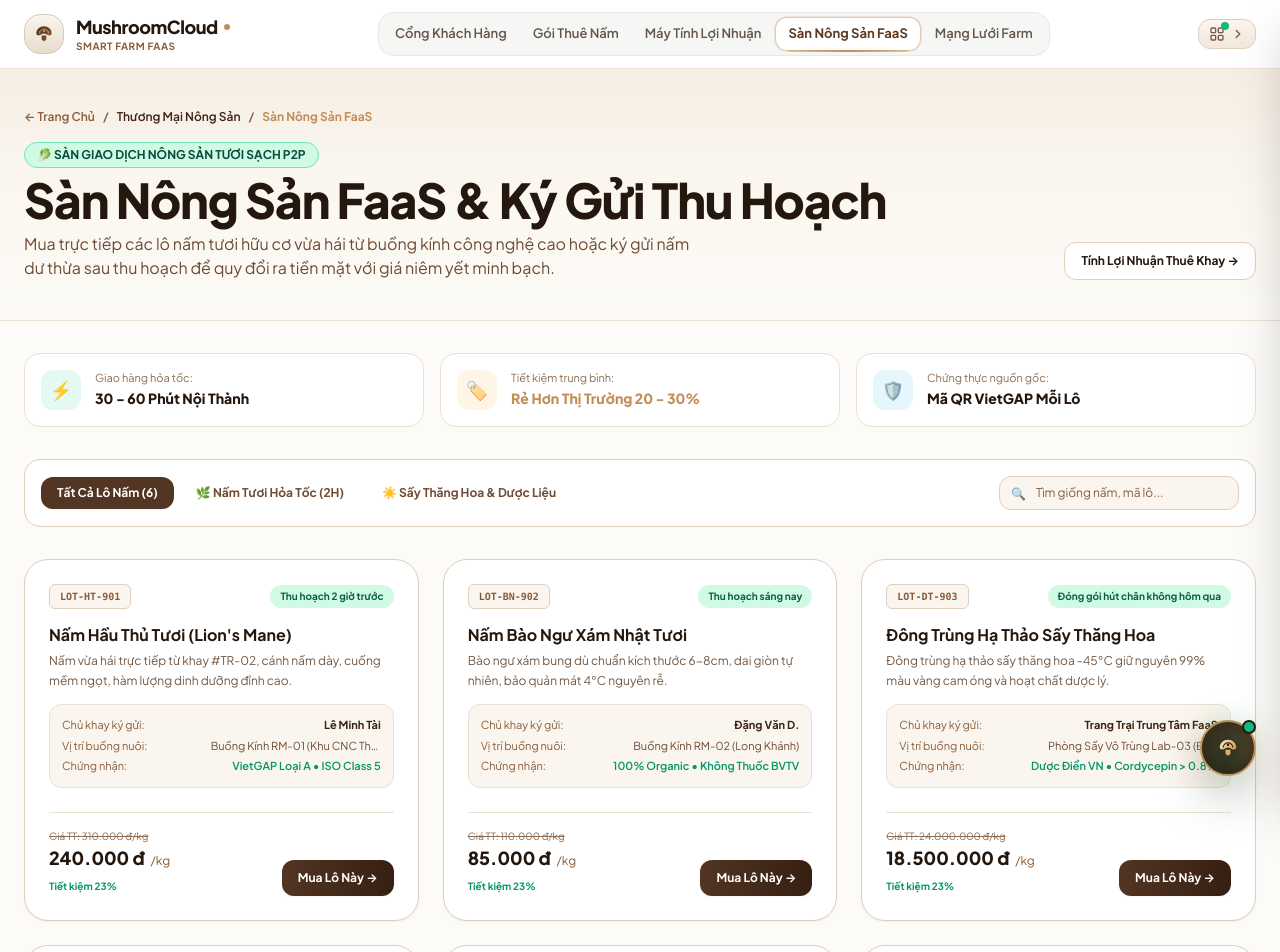
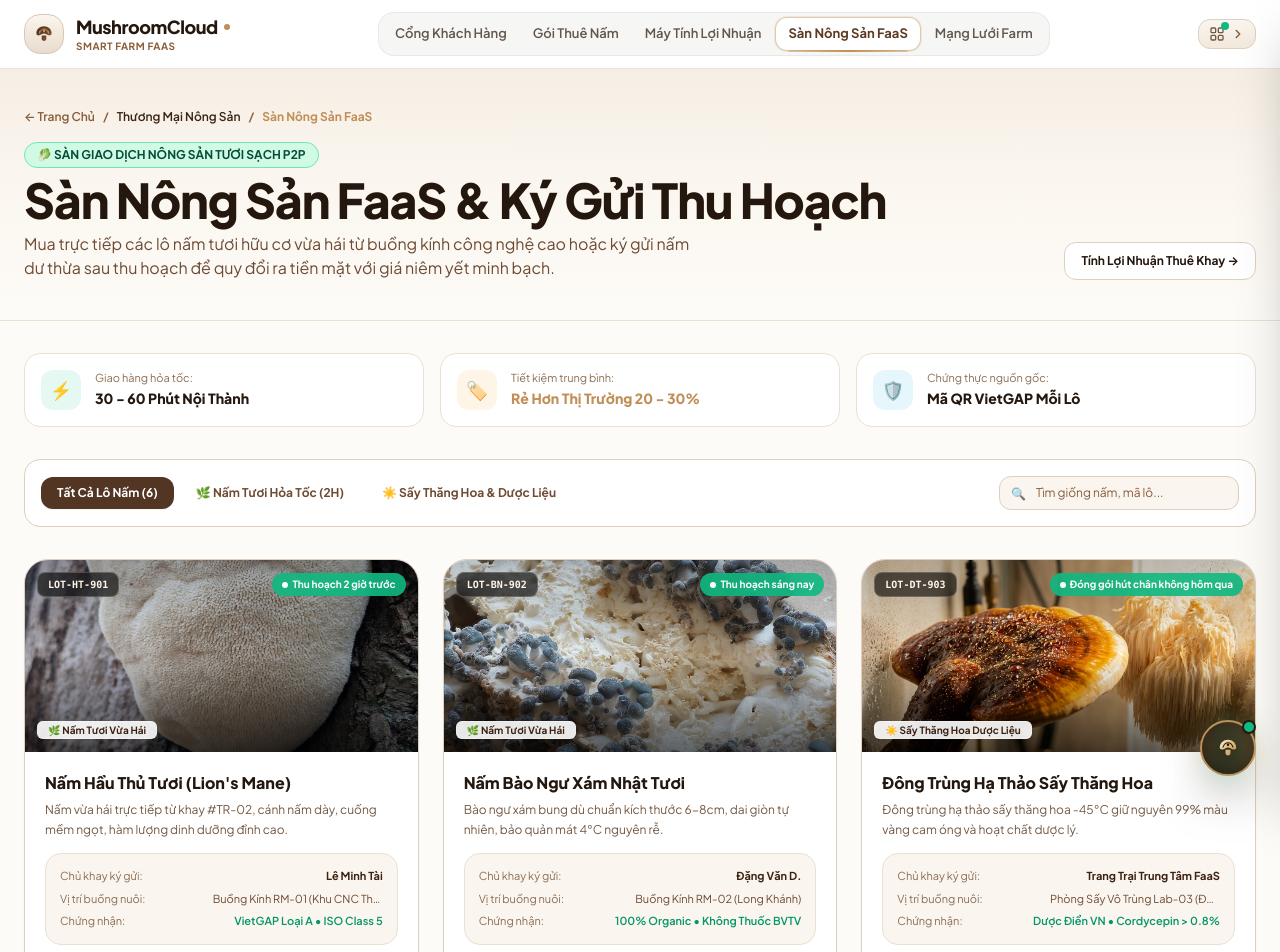
Before and after one commit to BryannLee202/QUAN_TRI_CSDL, a Next.js app in the folder frontend/: page /san-nong-san in a window 1280 px wide. Shown: the top 952 px of the page. Built offline with nearby package versions, Linux system fonts and the light colour scheme; no server answers.

Commit message:
thêm ảnh sản phẩm cho sàn nông sản

```diff
--- a/frontend/src/app/san-nong-san/page.tsx
+++ b/frontend/src/app/san-nong-san/page.tsx
@@ -19,6 +19,7 @@ interface MarketBatch {
   category: 'FRESH' | 'DRIED';
   certBadge: string;
   description: string;
+  imageUrl: string;
 }
 
 const MOCK_BATCHES: MarketBatch[] = [
@@ -35,6 +36,7 @@ const MOCK_BATCHES: MarketBatch[] = [
     category: 'FRESH',
     certBadge: 'VietGAP Loại A • ISO Class 5',
     description: 'Nấm vừa hái trực tiếp từ khay #TR-02, cánh nấm dày, cuống mềm ngọt, hàm lượng dinh dưỡng đỉnh cao.',
+    imageUrl: '/images/real-farm/real-lionsmane-macro.jpg',
   },
   {
     id: 'b-02',
@@ -49,6 +51,7 @@ const MOCK_BATCHES: MarketBatch[] = [
     category: 'FRESH',
     certBadge: '100% Organic • Không Thuốc BVTV',
     description: 'Bào ngư xám bung dù chuẩn kích thước 6-8cm, dai giòn tự nhiên, bảo quản mát 4°C nguyên rễ.',
+    imageUrl: '/images/real-farm/real-oyster-macro.jpg',
   },
   {
     id: 'b-03',
@@ -63,6 +66,7 @@ const MOCK_BATCHES: MarketBatch[] = [
     category: 'DRIED',
     certBadge: 'Dược Điển VN • Cordycepin > 0.8%',
     description: 'Đông trùng hạ thảo sấy thăng hoa -45°C giữ nguyên 99% màu vàng cam óng và hoạt chất dược lý.',
+    imageUrl: '/images/hero-view-mushroom-macro.jpg',
   },
   {
     id: 'b-04',
@@ -77,6 +81,7 @@ const MOCK_BATCHES: MarketBatch[] = [
     category: 'DRIED',
     certBadge: 'Polysaccharide > 42% • VietGAP',
     description: 'Linh chi đỏ già tuổi viền vàng phấn dày, thái lát sẵn đóng túi zip tiện lợi nấu trà bồi bổ gan.',
+    imageUrl: '/images/real-farm/real-reishi-macro.jpg',
   },
   {
     id: 'b-05',
@@ -91,6 +96,7 @@ const MOCK_BATCHES: MarketBatch[] = [
     category: 'FRESH',
     certBadge: 'VietGAP Chuẩn Sạch',
     description: 'Màu vàng hoàng kim rực rỡ, vị ngọt thanh mát, giàu vitamin nhóm B và chất xơ hòa tan.',
+    imageUrl: '/images/real-farm/real-farm-racks-1.jpg',
   },
   {
     id: 'b-06',
@@ -105,6 +111,7 @@ const MOCK_BATCHES: MarketBatch[] = [
     category: 'FRESH',
     certBadge: 'ISO Class 5 • Thân Giòn Ngọt',
     description: 'Nấm Shimeji trắng muốt, thân nhỏ chắc nịch, dai giòn đậm vị, nấu lẩu hoặc xào tỏi cực ngon.',
+    imageUrl: '/images/real-farm/real-mushroom-shelves.jpg',
   },
 ];
 
@@ -278,46 +285,72 @@ export default function MarketplacePage() {
               return (
                 <div
                   key={batch.id}
-                  className="rounded-3xl border border-[#DECFC0] dark:border-[#474039] bg-white dark:bg-[#1E1B18] p-6 shadow-sm hover:shadow-md hover:border-[#C28E58] transition flex flex-col justify-between group"
+                  className="rounded-3xl border border-[#DECFC0] dark:border-[#474039] bg-white dark:bg-[#1E1B18] overflow-hidden shadow-sm hover:shadow-md hover:border-[#C28E58] transition-all duration-300 flex flex-col justify-between group"
                 >
-                  <div className="space-y-3.5">
-                    {/* Header Card */}
-                    <div className="flex items-center justify-between gap-2">
-                      <span className="text-[10px] font-mono font-bold px-2.5 py-1 rounded-md bg-[#FAF5EE] dark:bg-[#322D28] text-[#8A5C38] dark:text-[#E2BA78] border border-[#DECFC0] dark:border-[#474039]">
+                  <div>
+                    {/* Ảnh Sản Phẩm Trực Quan với Huy Hiệu Nổi */}
+                    <div className="relative w-full h-48 overflow-hidden bg-[#FAF5EE] dark:bg-[#27231F]">
+                      <img
+                        src={batch.imageUrl}
+                        alt={batch.speciesName}
+                        className="w-full h-full object-cover object-center group-hover:scale-105 transition-transform duration-500 ease-out"
+                        loading="lazy"
+                        onError={(e) => {
+                          (e.currentTarget as HTMLImageElement).src = "/images/hero-view-mushroom-macro.jpg";
+                        }}
+                      />
+                      <div className="absolute inset-0 bg-gradient-to-t from-black/60 via-transparent to-black/20" />
+
+                      {/* Header Badge nổi trên ảnh */}
+                      <div className="absolute top-3 left-3 right-3 flex items-center justify-between gap-2">
+                        <span className="text-[10px] font-mono font-bold px-2.5 py-1 rounded-lg bg-black/60 backdrop-blur-md text-[#FFF5EA] border border-white/20 shadow-xs">
                           {batch.batchCode}
                         </span>
-                      <span className="text-[10px] font-bold px-2.5 py-1 rounded-full bg-emerald-100 dark:bg-emerald-950/80 text-emerald-800 dark:text-emerald-300">
-                        {batch.harvestTime}
+                        <span className="text-[10px] font-bold px-2.5 py-1 rounded-full bg-emerald-500/90 backdrop-blur-md text-white shadow-xs flex items-center gap-1">
+                          <span className="w-1.5 h-1.5 rounded-full bg-white animate-pulse"></span>
+                          <span>{batch.harvestTime}</span>
                         </span>
                       </div>
 
+                      {/* Tag Phân Loại (Tươi hay Sấy) */}
+                      <div className="absolute bottom-3 left-3">
+                        <span className="text-[10px] font-bold px-2.5 py-0.5 rounded-md bg-white/90 dark:bg-[#1E1B18]/90 text-[#3B2212] dark:text-[#E2BA78] backdrop-blur-md border border-white/30 dark:border-stone-700 shadow-2xs">
+                          {batch.category === 'FRESH' ? '🌿 Nấm Tươi Vừa Hái' : '☀️ Sấy Thăng Hoa Dược Liệu'}
+                        </span>
+                      </div>
+                    </div>
+
+                    {/* Nội dung chi tiết */}
+                    <div className="p-5 space-y-3.5">
                       <div>
-                      <h3 className="font-bold text-base text-[#24170E] dark:text-[#FFF5EA] group-hover:text-[#C28E58] transition">
+                        <h3 className="font-extrabold text-base text-[#24170E] dark:text-[#FFF5EA] group-hover:text-[#C28E58] transition leading-snug">
                           {batch.speciesName}
                         </h3>
-                      <p className="text-xs text-[#735843] dark:text-[#DAC7B5] mt-1 leading-relaxed line-clamp-2">
+                        <p className="text-xs text-[#735843] dark:text-[#DAC7B5] mt-1.5 leading-relaxed line-clamp-2">
                           {batch.description}
                         </p>
                       </div>
 
-                    <div className="text-[11px] text-[#8A5C38] space-y-1 bg-[#FAF5EE] dark:bg-[#27231F] p-3 rounded-xl border border-[#EAE1D3] dark:border-[#474039]">
+                      <div className="text-[11px] text-[#8A5C38] space-y-1.5 bg-[#FAF5EE] dark:bg-[#27231F] p-3.5 rounded-2xl border border-[#EAE1D3] dark:border-[#474039]">
                         <div className="flex items-center justify-between">
-                        <span>Chủ khay ký gửi:</span>
+                          <span className="text-[#8C6D53]">Chủ khay ký gửi:</span>
                           <span className="font-bold text-[#3B2212] dark:text-white">{batch.ownerName}</span>
                         </div>
                         <div className="flex items-center justify-between">
-                        <span>Vị trí buồng nuôi:</span>
+                          <span className="text-[#8C6D53]">Vị trí buồng nuôi:</span>
                           <span className="text-[#6E4B33] dark:text-[#DAC7B5] truncate max-w-[170px]">{batch.roomName}</span>
                         </div>
                         <div className="flex items-center justify-between">
-                        <span>Chứng nhận:</span>
+                          <span className="text-[#8C6D53]">Chứng nhận:</span>
                           <span className="font-semibold text-emerald-600 dark:text-emerald-400">{batch.certBadge}</span>
                         </div>
                       </div>
                     </div>
+                  </div>
 
-                  {/* Giá & Action */}
-                  <div className="mt-6 pt-4 border-t border-[#EAE1D3] dark:border-[#474039] flex items-end justify-between">
+                  {/* Giá & Nút Mua */}
+                  <div className="p-5 pt-0">
+                    <div className="pt-4 border-t border-[#EAE1D3] dark:border-[#474039] flex items-end justify-between">
                       <div>
                         <span className="text-[10px] text-[#8C6D53] line-through block">
                           Giá TT: {formatVnd(batch.marketPrice)}/kg
@@ -336,10 +369,11 @@ export default function MarketplacePage() {
                       <button
                         type="button"
                         onClick={() => handleBuy(batch)}
-                      className="px-4 py-2.5 rounded-xl bg-gradient-to-r from-[#523522] to-[#361F12] dark:from-[#C28E58] dark:to-[#9E6845] text-white dark:text-[#170E08] font-bold text-xs shadow-sm hover:shadow transition"
+                        className="px-4 py-2.5 rounded-xl bg-gradient-to-r from-[#523522] to-[#361F12] dark:from-[#C28E58] dark:to-[#9E6845] text-white dark:text-[#170E08] font-bold text-xs shadow-sm hover:shadow-md hover:scale-102 active:scale-98 transition-all"
                       >
                         Mua Lô Này →
                       </button>
+                    </div>
                   </div>
                 </div>
               );
```
Lines whose indentation alone changed are shown as unchanged.
